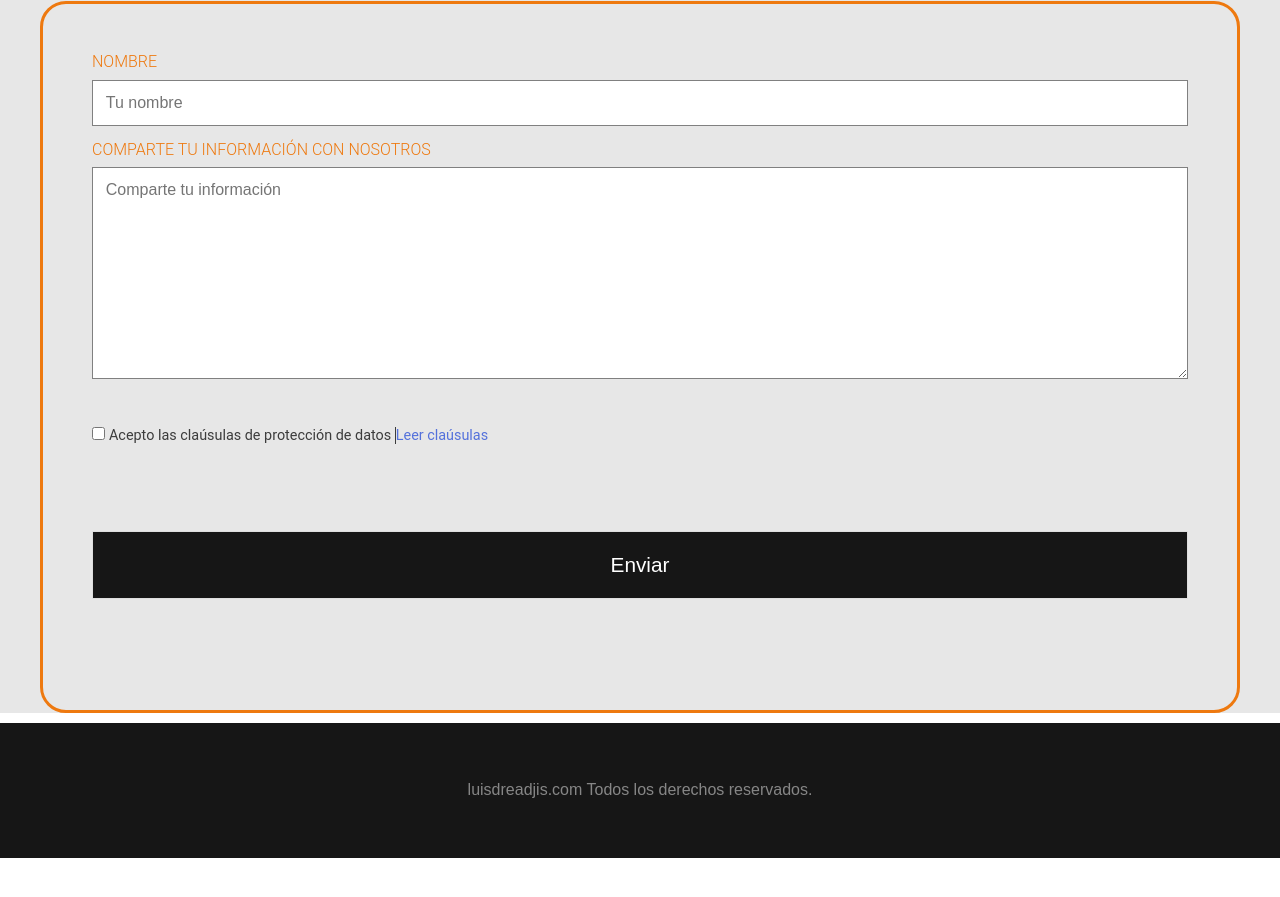
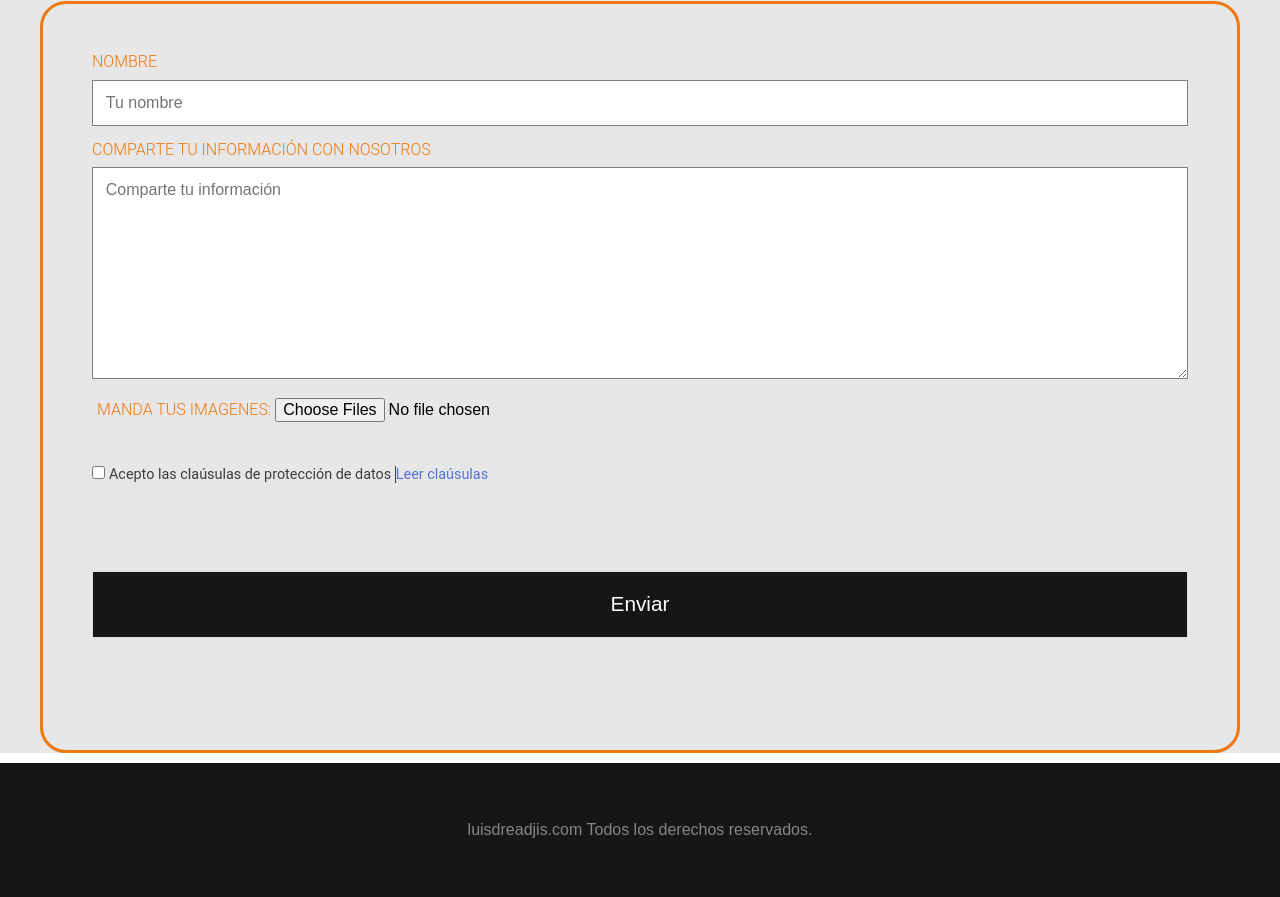
Before and after one commit to luisdreadjis/animal-favorito, a plain HTML site: page contacto.html in a window 1280 px wide. Shown: the part 1050-1947 px from the top of the page. Before the commit the page ends 1908 px from the top, so only its background shows below. Drawn offline with Linux system fonts and the light colour scheme.

Commit message:
cambio en el formulario

```diff
--- a/contacto.html
+++ b/contacto.html
@@ -104,6 +104,11 @@
             <textarea name="datos-com" id="com" cols="30" rows="10" placeholder="Comparte tu información"></textarea>
     </div>
 
+    <div class="CampoFormulario margen-izquierdo">
+        <label for="archivo-user">MANDA TUS IMAGENES:</label><!-- <br> -->
+        <input type="file" name="archivo-usuario" id="archivo-user" multiple accept=".jpg">
+    </div>
+
     <div class="campoFormulario">
         <input type="checkbox" id="clausulas" name="base-datos-clausulas" required>
         <label for="clausulas">Acepto las claúsulas de protección de datos </label><a href="#" id="bot-abrir-modal">Leer claúsulas</a>
--- a/css/estilos-formulario.css
+++ b/css/estilos-formulario.css
@@ -508,3 +508,7 @@ h2.modal{
     font-weight: bold;
     font-size: 20px;
 }
+/* margen izquierdo archivo */
+.margen-izquierdo{
+    margin-left: 20px;
+}
```
